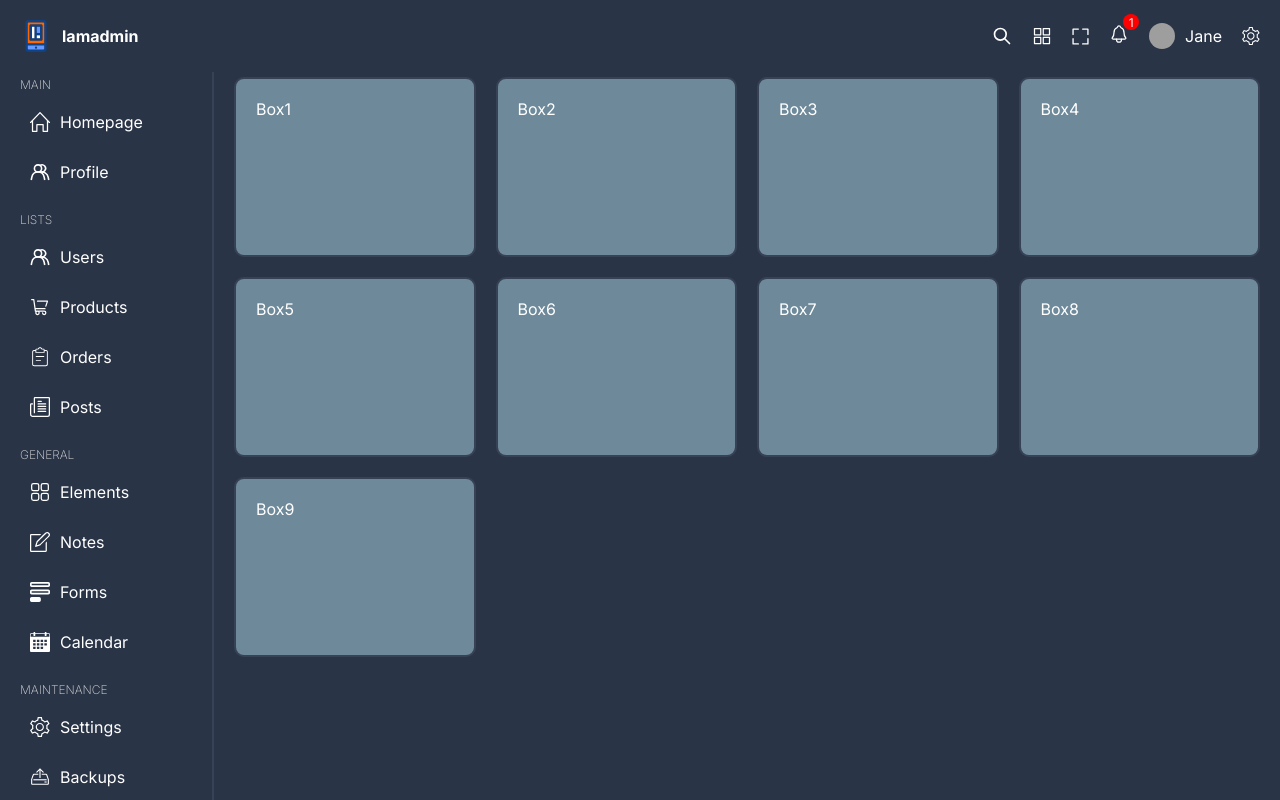
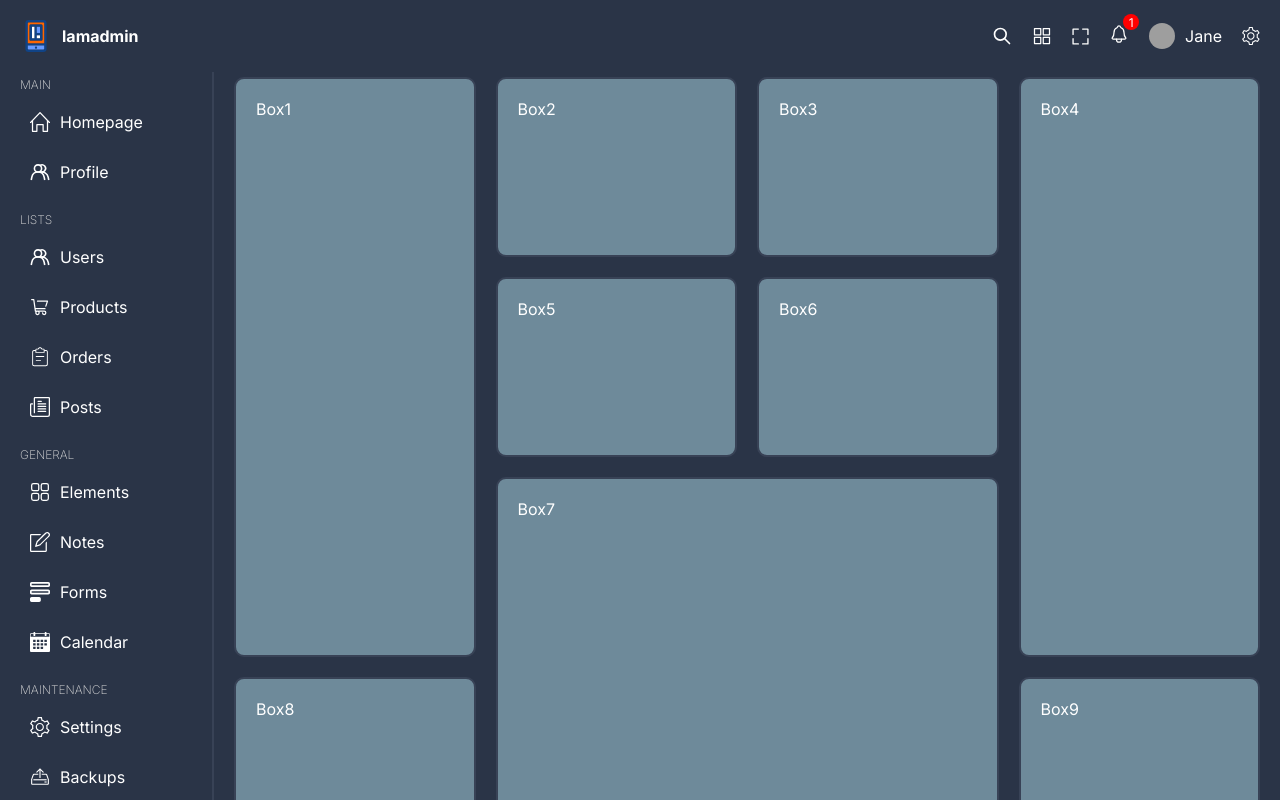
Before and after one commit to rrg1459/react-admin, a React (Vite) app: page / in a window 1280 px wide. Shown: the top 800 px of the page. Built offline with nearby package versions, Linux system fonts and the light colour scheme; grey boxes are pictures that could not be loaded.

Commit message:
Update span column and row to boxes 1,4  and 7

```diff
--- a/src/pages/home/home.scss
+++ b/src/pages/home/home.scss
@@ -13,4 +13,14 @@
     background-color: rgba(173, 216, 230, 0.521);
   }
 
+  .box1,
+  .box4 {
+    grid-column: span 1;
+    grid-row: span 3;
+  }
+
+  .box7 {
+    grid-column: span 2;
+    grid-row: span 2;
+  }
 }
```
